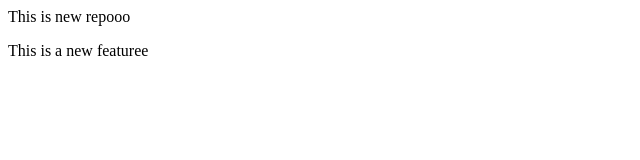
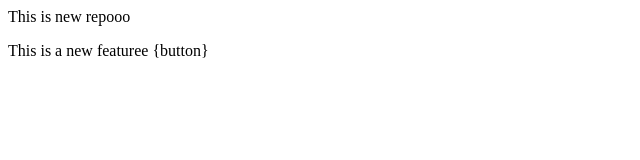
Before and after one commit to GuardianScripts/localrepo, a plain HTML site: page index.html in a window 1280 px wide. Shown: the full height of the page, 0-640 px from the left. Drawn offline with Linux system fonts and the light colour scheme.

Commit message:
add button

```diff
--- a/index.html
+++ b/index.html
@@ -1,2 +1,2 @@
 <p>This is new repooo </p>
-<p>This is a new featuree  </p>
+<p>This is a new featuree {button} </p>
```
